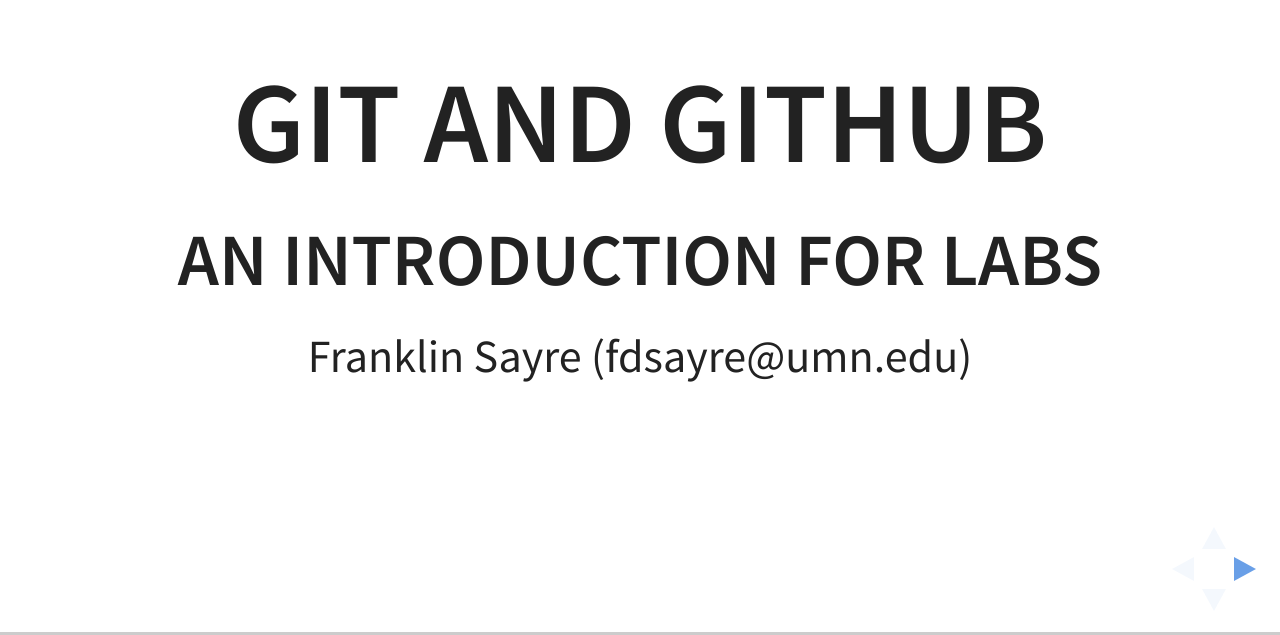
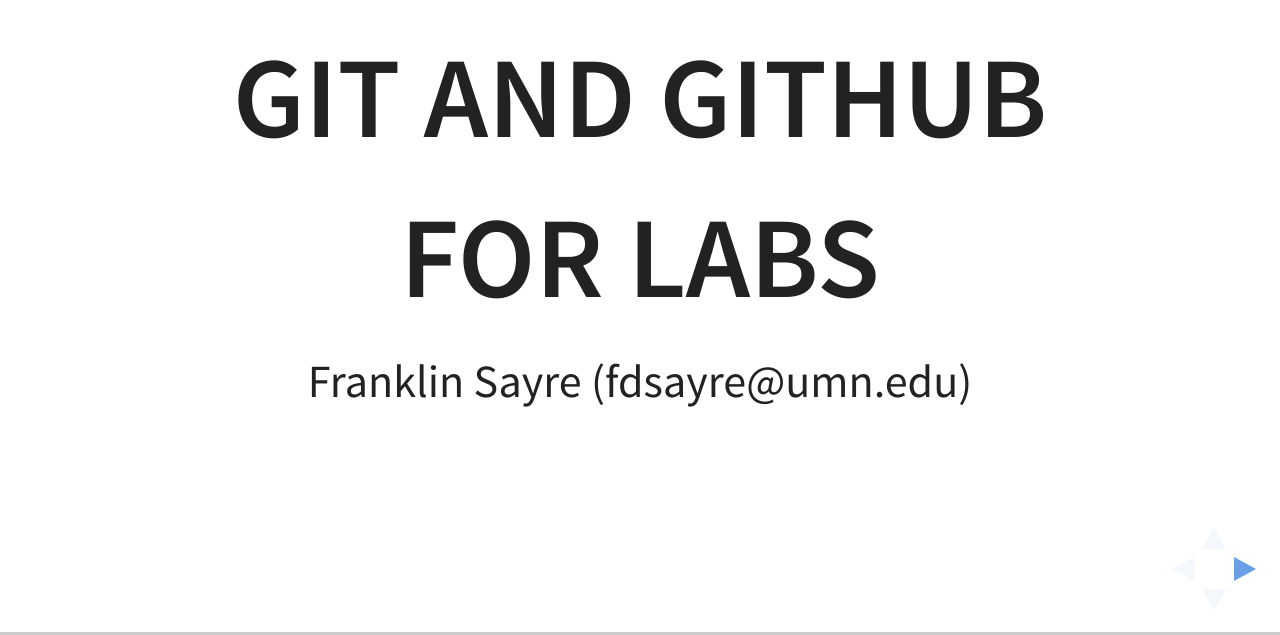
Before and after one commit to fdsayre/teachinggit, a website: page index.html in a window 1280 px wide. Shown: the part 165-800 px from the top of the page. Drawn offline with Linux system fonts and the light colour scheme.

Commit message:
Changng title and making sure git still working after folder changes

```diff
--- a/index.html
+++ b/index.html
@@ -11,7 +11,7 @@
 						<textarea data-template>
 
 							# Git and Github
-							## An Introduction for Labs
+							# For Labs
 							Franklin Sayre (fdsayre@umn.edu)
 
 
```
